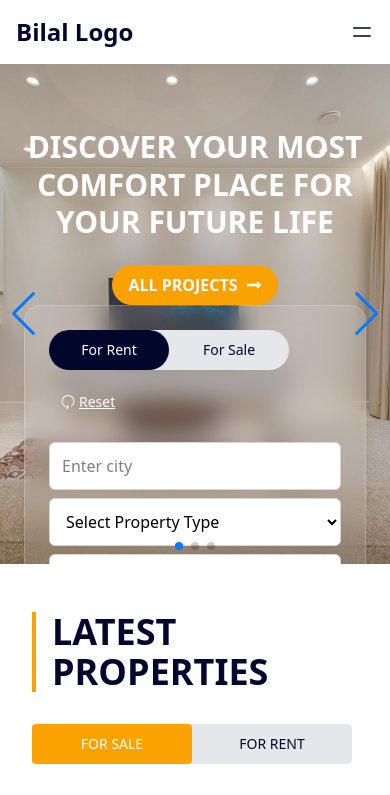
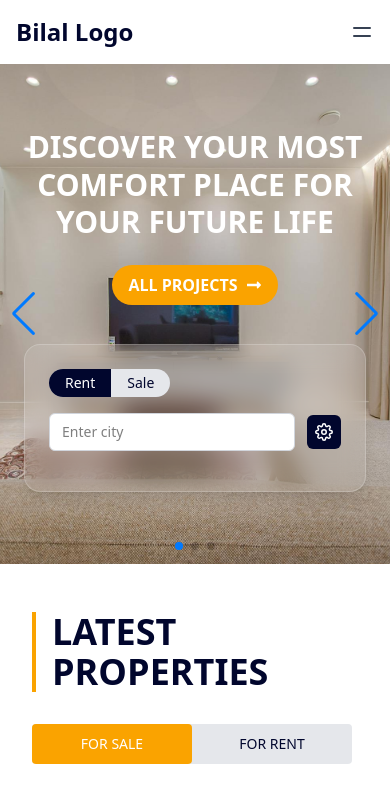
Before and after one commit to bilalshafqat42/psi-landing-page, a React (Create React App) app: page / in a window 390 px wide. Shown: the top 795 px of the page. Built offline with nearby package versions, Linux system fonts and the light colour scheme.

Commit message:
mobile banner done

```diff
--- a/src/components/PropertySearchForm.jsx
+++ b/src/components/PropertySearchForm.jsx
@@ -1,8 +1,10 @@
 import React, { useState } from "react";
 import { SlReload } from "react-icons/sl";
+import { FiSettings } from "react-icons/fi";
 
 const PropertySearchForm = () => {
   const [type, setType] = useState("rent");
+  const [expand, setExpand] = useState(false);
   const [formData, setFormData] = useState({
     city: "",
     propertyType: "",
@@ -30,17 +32,161 @@ const PropertySearchForm = () => {
       size: "",
       price: "",
     });
+    setExpand(false);
   };
 
   return (
-    <div
-      className="w-full max-w-7xl mx-auto p-6 rounded-2xl
-      bg-white/10 backdrop-blur-md border border-white/20 shadow-lg mb-10"
+    <div className="w-full max-w-7xl mx-auto p-6 rounded-2xl bg-white/10 backdrop-blur-md border border-white/20 shadow-lg mb-10">
+      {/* Mobile View as Modal */}
+      <div className="block md:hidden">
+        {/* Rent / Sale Toggle */}
+        <div className="flex justify-start gap-3 mb-4">
+          <div className="flex bg-gray-200 rounded-full overflow-hidden w-fit">
+            <button
+              onClick={() => setType("rent")}
+              className={`px-4 py-1 text-sm font-medium ${
+                type === "rent" ? "bg-[#01062d] text-white" : "text-[#01062d]"
+              }`}
             >
-      {/* Toggle + Reset Button Row */}
-      <div className="flex justify-between md:justify-start items-center mb-6 gap-4 flex-wrap">
-        {/* Rent / Buy Toggle */}
-        <div className="relative flex bg-gray-200 rounded-full w-60 h-10 cursor-pointer">
+              Rent
+            </button>
+            <button
+              onClick={() => setType("buy")}
+              className={`px-4 py-1 text-sm font-medium ${
+                type === "buy" ? "bg-[#01062d] text-white" : "text-[#01062d]"
+              }`}
+            >
+              Sale
+            </button>
+          </div>
+        </div>
+
+        {/* City Input + Settings Button */}
+        <div className="flex items-center justify-between gap-3 mb-4">
+          <input
+            type="text"
+            name="city"
+            value={formData.city}
+            onChange={handleChange}
+            placeholder="Enter city"
+            className="flex-1 bg-white border border-gray-300 rounded-md px-3 py-2 text-sm focus:outline-none focus:ring-2 focus:ring-blue-500"
+          />
+
+          <button
+            onClick={() => setExpand(true)}
+            className="text-white bg-[#01062d] p-2 rounded-md"
+          >
+            <FiSettings size={18} />
+          </button>
+        </div>
+
+        {/* Modal Overlay */}
+        {expand && (
+          <div className="fixed inset-0 bg-black/50 z-50 flex items-center justify-center p-4">
+            <div className="bg-white w-full max-w-md p-6 rounded-xl overflow-y-auto max-h-[90vh] relative">
+              <button
+                onClick={() => setExpand(false)}
+                className="absolute top-2 right-3 text-gray-600 text-xl"
+              >
+                &times;
+              </button>
+
+              {/* Pills inside modal */}
+              <div className="flex justify-start gap-3 mb-4">
+                <div className="flex bg-gray-200 rounded-full overflow-hidden w-fit">
+                  <button
+                    onClick={() => setType("rent")}
+                    className={`px-4 py-1 text-sm font-medium ${
+                      type === "rent"
+                        ? "bg-[#01062d] text-white"
+                        : "text-[#01062d]"
+                    }`}
+                  >
+                    Rent
+                  </button>
+                  <button
+                    onClick={() => setType("buy")}
+                    className={`px-4 py-1 text-sm font-medium ${
+                      type === "buy"
+                        ? "bg-[#01062d] text-white"
+                        : "text-[#01062d]"
+                    }`}
+                  >
+                    Sale
+                  </button>
+                </div>
+              </div>
+
+              <form onSubmit={handleSubmit} className="flex flex-col gap-3">
+                <select
+                  name="propertyType"
+                  value={formData.propertyType}
+                  onChange={handleChange}
+                  className="bg-white border border-gray-300 px-3 py-2 rounded-md"
+                >
+                  <option value="">Select Property Type</option>
+                  <option>Apartment</option>
+                  <option>Villa</option>
+                  <option>Townhouse</option>
+                </select>
+
+                <select
+                  name="bedroom"
+                  value={formData.bedroom}
+                  onChange={handleChange}
+                  className="bg-white border border-gray-300 px-3 py-2 rounded-md"
+                >
+                  <option value="">Select Bedroom</option>
+                  <option>1</option>
+                  <option>2</option>
+                  <option>3+</option>
+                </select>
+
+                <input
+                  type="number"
+                  name="size"
+                  value={formData.size}
+                  onChange={handleChange}
+                  placeholder="Size e.g. 1000"
+                  className="bg-white border border-gray-300 px-3 py-2 rounded-md"
+                />
+
+                <select
+                  name="price"
+                  value={formData.price}
+                  onChange={handleChange}
+                  className="bg-white border border-gray-300 px-3 py-2 rounded-md"
+                >
+                  <option value="">Select Price</option>
+                  <option>Below 1M</option>
+                  <option>1M - 2M</option>
+                  <option>2M+</option>
+                </select>
+
+                <div className="flex flex-col sm:flex-row gap-3 mt-4">
+                  <button
+                    type="submit"
+                    className="bg-[#faa300] text-white px-6 py-2 rounded-3xl w-full"
+                  >
+                    Search
+                  </button>
+                  <button
+                    type="button"
+                    onClick={handleReset}
+                    className="text-[#01062d] underline text-sm flex items-center justify-center gap-1 w-full"
+                  >
+                    <SlReload /> Reset
+                  </button>
+                </div>
+              </form>
+            </div>
+          </div>
+        )}
+      </div>
+
+      {/* Desktop View (Visible by default) */}
+      <div className="hidden md:block">
+        <div className="relative flex bg-gray-200 rounded-full w-60 h-10 cursor-pointer mb-6">
           <div
             className={`absolute top-0 h-full w-1/2 bg-[#01062d] rounded-full transition-all duration-300 ${
               type === "buy" ? "left-1/2" : "left-0"
@@ -64,25 +210,9 @@ const PropertySearchForm = () => {
           </div>
         </div>
 
-        {/* Reset Button */}
-        <button
-          type="button"
-          onClick={handleReset}
-          className="flex items-center gap-1 underline border-0 text-[#fff] text-sm px-3 py-1.5 hover:text-[#01062d] transition"
-        >
-          <SlReload />
-          Reset
-        </button>
-      </div>
-
-      {/* Form */}
         <form onSubmit={handleSubmit} className="w-full">
           <div className="flex flex-col md:flex-row gap-2 md:items-end">
-          {/* City Input */}
             <div className="flex flex-col w-full md:w-1/5">
-            {/* <label className="bg-white text-sm font-medium mb-1 text-gray-700">
-              City
-            </label> */}
               <input
                 type="text"
                 name="city"
@@ -93,11 +223,7 @@ const PropertySearchForm = () => {
               />
             </div>
 
-          {/* Property Type */}
             <div className="flex flex-col w-full md:w-1/5">
-            {/* <label className="text-sm font-medium mb-1 text-gray-700">
-              Property Type
-            </label> */}
               <select
                 name="propertyType"
                 value={formData.propertyType}
@@ -111,11 +237,7 @@ const PropertySearchForm = () => {
               </select>
             </div>
 
-          {/* Bedroom */}
             <div className="flex flex-col w-full md:w-1/5">
-            {/* <label className="text-sm font-medium mb-1 text-gray-700">
-              Bedroom
-            </label> */}
               <select
                 name="bedroom"
                 value={formData.bedroom}
@@ -129,11 +251,7 @@ const PropertySearchForm = () => {
               </select>
             </div>
 
-          {/* Property Size */}
             <div className="flex flex-col w-full md:w-1/5">
-            {/* <label className="text-sm font-medium mb-1 text-gray-700">
-              Size (sqft)
-            </label> */}
               <input
                 type="number"
                 name="size"
@@ -144,11 +262,7 @@ const PropertySearchForm = () => {
               />
             </div>
 
-          {/* Price */}
             <div className="flex flex-col w-full md:w-1/5">
-            {/* <label className="text-sm font-medium mb-1 text-gray-700">
-              Price
-            </label> */}
               <select
                 name="price"
                 value={formData.price}
@@ -162,11 +276,10 @@ const PropertySearchForm = () => {
               </select>
             </div>
 
-          {/* Search Button */}
             <div className="flex flex-col w-full md:w-auto">
               <button
                 type="submit"
-              className="h-12 mt-4 md:mt-0 bg-[#faa300] text-[#01062d] text-white px-6 py-2 rounded-3xl hover:bg-[#01062d] hover:text-[#faa300] transition"
+                className="h-12 mt-4 md:mt-0 bg-[#faa300] text-white px-6 py-2 rounded-3xl hover:bg-[#01062d] hover:text-[#faa300] transition"
               >
                 Search
               </button>
@@ -174,6 +287,7 @@ const PropertySearchForm = () => {
           </div>
         </form>
       </div>
+    </div>
   );
 };
 
```
Lines whose indentation alone changed are shown as unchanged.
